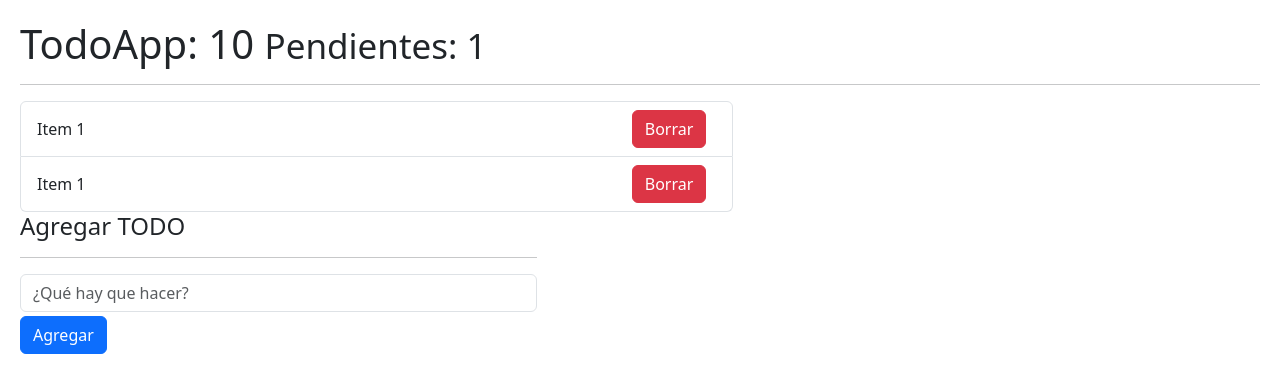
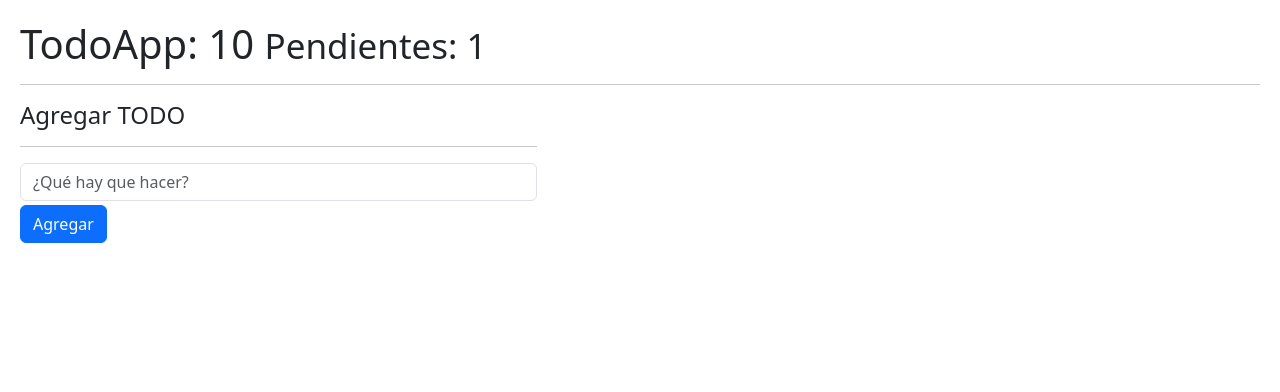
Before and after one commit to JCUrquiza/ReactHooksFH, a React (Vite) app: page / in a window 1280 px wide. Shown: the top 392 px of the page. Built offline with nearby package versions, Linux system fonts and the light colour scheme.

Commit message:
Agregando actiones a useReducer

```diff
--- /dev/null
+++ b/src/08-useReducer/TodoAdd.jsx
@@ -0,0 +1,41 @@
+import { useForm } from "../Hooks/useForm"
+
+export const TodoAdd = ({ onNewTodo }) => {
+
+    const { description, onInputChange, onResetForm } = useForm({
+        description: ''
+    });
+
+    const onFormSubmit = (event) => {
+        event.preventDefault();
+        if ( description.length <= 1 ) return;
+
+        const newTodo = {
+            id: new Date().getTime(),
+            done: false,
+            description
+        }
+
+        onNewTodo(newTodo);
+        onResetForm();
+    }
+
+    return (
+        <form onSubmit={ onFormSubmit }>
+            <input
+                type='text'
+                placeholder='¿Qué hay que hacer?'
+                className='form-control'
+                name="description"
+                value={ description }
+                onChange={ onInputChange }
+            />
+
+            <button
+                type='submit'
+                className='btn btn-primary mt-1' >
+                Agregar
+            </button>
+        </form>
+    )
+}
--- a/src/08-useReducer/TodoApp.jsx
+++ b/src/08-useReducer/TodoApp.jsx
@@ -1,8 +1,11 @@
-import { useReducer } from 'react';
+import { useEffect, useReducer } from 'react';
 import { todoReducer } from './todoReducer';
+import { TodoList } from './TodoList';
+import { TodoAdd } from './TodoAdd';
 
 
 const initialState = [
+    /*
     {
         id: new Date().getTime(),
         description: 'Recolectar la piedra del alma',
@@ -10,14 +13,42 @@
     },
     {
         id: new Date().getTime() * 3,
-        description: 'Recolectar la piedra del alma',
+        description: 'Recolectar la piedra del tiempo',
         done: false
     }
+    */
 ];
+
+const init = () => {
+    return JSON.parse( localStorage.getItem('todos') ) || [];
+}
 
 export const TodoApp = () => {
 
-    const [ todos, dispatch ] = useReducer(todoReducer, initialState);
+    const [ todos, dispatch ] = useReducer(todoReducer, initialState, init);
+
+    useEffect(() => {
+        localStorage.setItem('todos', JSON.stringify(todos));
+    }, [todos]);
+
+
+    const handleNewTodo = (todo) => {
+        console.log({ todo });
+        const action = {
+            type: '[TODO] Add Todo',
+            payload: todo
+        }
+
+        dispatch(action);
+        // dispatch({ type: '[TODO] Add Todo', todo });
+    }
+
+    const handleDeleteTodo = (id) => {
+        dispatch({
+            type: '[TODO] Remove Todo',
+            payload: id
+        });
+    }
 
     return (
         <>
@@ -26,33 +57,18 @@
 
             <div className='row'>
                 <div className='col-7'>
-                    <ul className='list-group'>
-                        {
-                            todos.map( todo => (
-                                <li key={todo.id} className='list-group-item d-flex justify-content-between'>
-                                    <span className='align-self-center'> Item 1 </span>
-                                    <button className='btn btn-danger'>Borrar</button>
-                                </li>
-                            ))
-                        }
-                    </ul>
+
+                    <TodoList todos={ todos } onDeleteTodo={ handleDeleteTodo } />
+
                 </div>
             </div>
 
             <div className='col-5'>
                 <h4>Agregar TODO</h4>
                 <hr />
-                <form action=''>
-                    <input
-                        type='text'
-                        placeholder='¿Qué hay que hacer?'
-                        className='form-control'
-                    />
 
-                    <button type='submit' className='btn btn-primary mt-1'>
-                        Agregar
-                    </button>
-                </form>
+                <TodoAdd onNewTodo={handleNewTodo} />
+
             </div>
 
         </>
--- /dev/null
+++ b/src/08-useReducer/TodoItem.jsx
@@ -0,0 +1,12 @@
+
+
+export const TodoItem = ({ todo, onDeleteTodo }) => {
+    return (
+        <li className='list-group-item d-flex justify-content-between'>
+            <span className='align-self-center'>{ todo.description }</span>
+            <button
+                className='btn btn-danger'
+                onClick={ () => onDeleteTodo(todo.id) } >Borrar</button>
+        </li>
+    )
+}
--- /dev/null
+++ b/src/08-useReducer/TodoList.jsx
@@ -0,0 +1,15 @@
+import { TodoItem } from "./TodoItem"
+
+export const TodoList = ({todos = [], onDeleteTodo}) => {
+    return (
+
+        <ul className='list-group'>
+            {
+                todos.map( todo => (
+                    <TodoItem key={todo.id} todo={todo} onDeleteTodo={onDeleteTodo} />
+                ))
+            }
+        </ul>
+
+    )
+}
--- a/src/08-useReducer/todoReducer.js
+++ b/src/08-useReducer/todoReducer.js
@@ -3,10 +3,12 @@
 export const todoReducer = ( initialState = [], action ) => {
 
     switch ( action.type ) {
-        case 'ABC':
+        case '[TODO] Add Todo':
+            return [ ...initialState, action.payload ];
 
+        case '[TODO] Remove Todo':
+            return initialState.filter( todo => todo.id !== action.payload );
 
-            return initialState;
         default:
             return initialState;
     }
```
